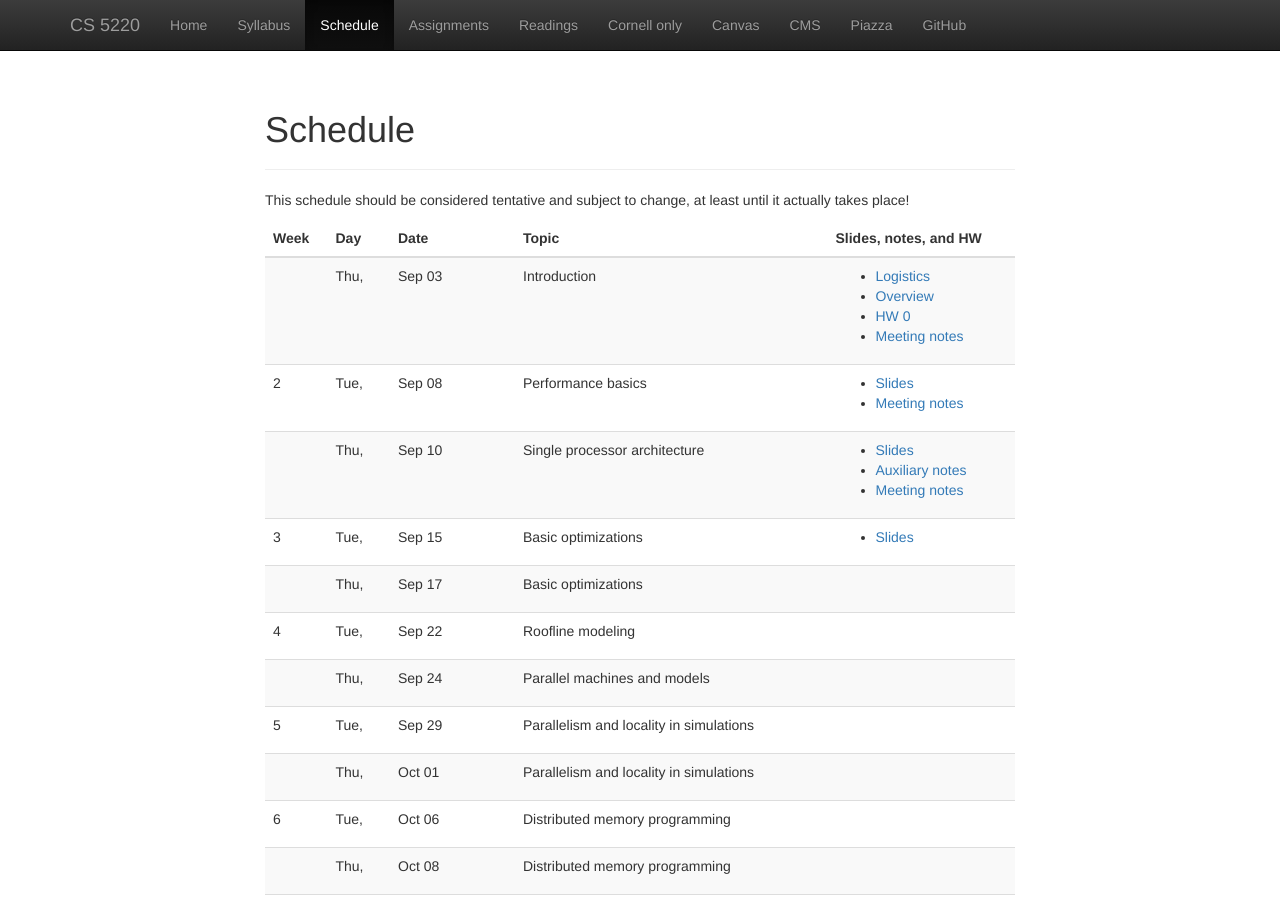
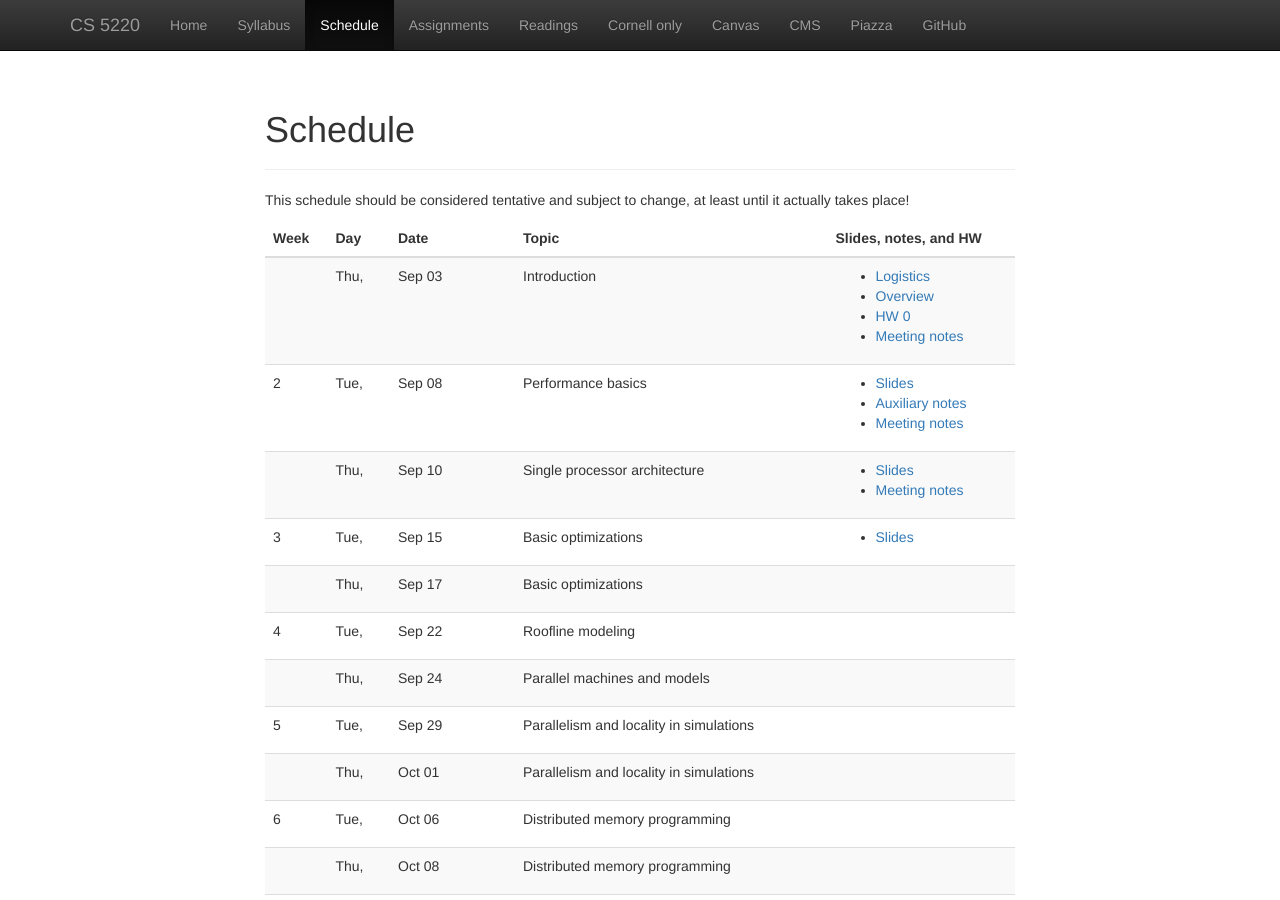
Before and after one commit to cs5220-f20/web, a Jekyll site: the page built from web/schedule.html, in a window 1280 px wide and 900 px high. Built offline with Jekyll 4.4.1, drawn with Linux system fonts in a browser that asks for light colours; nearby versions of some CDN libraries; part of the change alters nothing that is shown.

```diff
--- a/web/_data/lectures.yml
+++ b/web/_data/lectures.yml
@@ -22,6 +22,8 @@
   files:
     - info: Slides
       file: lec/2020-09-08-perf-basics.html
+    - info: Auxiliary notes
+      file: lec/2020-09-08-notes.html
     - info: Meeting notes
       file: lec/2020-09-08-meeting.html
 -
@@ -30,8 +32,6 @@
   files:
     - info: Slides
       file: lec/2020-09-10-arch.html
-    - info: Auxiliary notes
-      file: lec/2020-09-10-notes.html
     - info: Meeting notes
       file: lec/2020-09-10-meeting.html
 # =================
```
